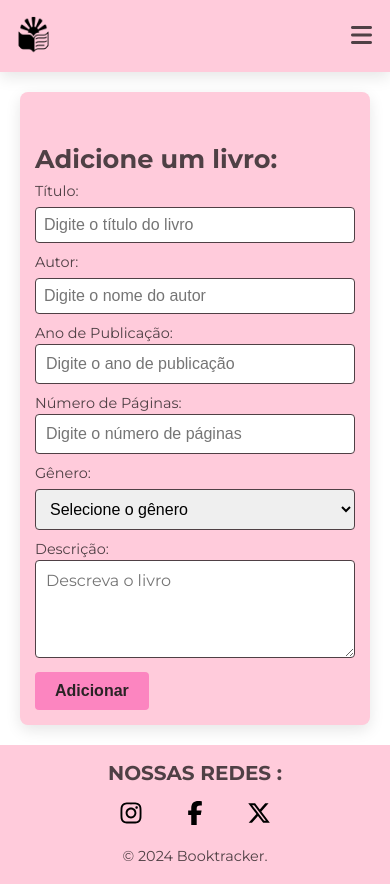
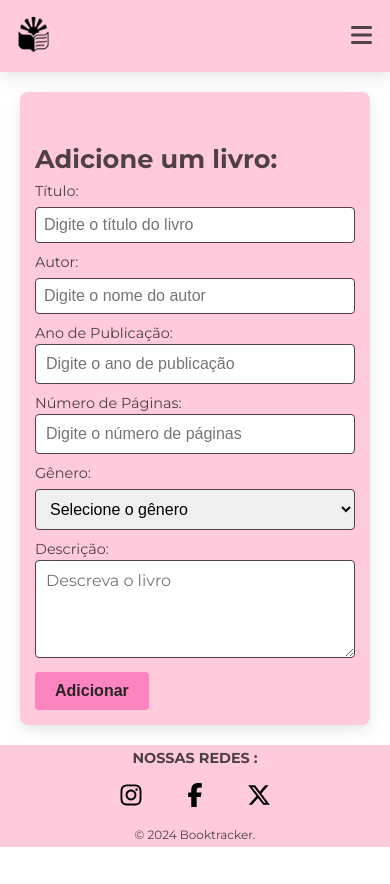
Before and after one commit to analuisaabarbosa/booktracker-alpha, a plain HTML site: page index.html in a window 390 px wide. After the commit the page ends 847 px from the top, so only its background shows below. Drawn offline with Linux system fonts and the light colour scheme.

Commit message:
style: Alteração de revisão de código

```diff
--- a/css/aboutusStyle.css
+++ b/css/aboutusStyle.css
@@ -1,18 +1,22 @@
+/* estilo do body da página */
 body {
     font-family: "Montserrat", sans-serif;
     color: #4f4045;
 }
 
+/* estilo do h2 da página */
 h2 {
     margin-top: 5px;
     text-align: center;
 }
 
+/* estilo da seção about us da página */
 .about-us {
     margin-top: 10px;
     text-align: center;
 }
 
+/* estilo da ''lista'' */
 .about-ul {
     margin-bottom: 18px;
     text-align: center;
--- a/css/footerStyle.css
+++ b/css/footerStyle.css
@@ -1,3 +1,27 @@
+/* estilo do rodapé */
+.footer {
+  background-color: #ffcbdb;
+  color: #4f4045;
+  font-family: "Montserrat", sans-serif;
+  padding: 1rem 0;
+  text-align: center;
+  margin-top: auto;
+}
+
+/* estilo do título do rodapé */
+.footer h5 {
+  font-size: 1.25rem;
+  margin-bottom: 1rem;
+  text-transform: uppercase;
+}
+
+/* estilo do parágrafo do rodapé */
+.footer p {
+  font-size: 0.9rem;
+  line-height: 1.6;
+  margin-top: 1rem;
+}
+
 /* estilo do rodapé */
 .footer {
   background-color: #ffcbdb;
@@ -20,3 +44,33 @@
   line-height: 1.6;
   margin-top: 1rem;
 }
+
+@media (max-width: 768px) {
+  .footer h5 {
+    font-size: 1rem;
+  }
+
+  .footer p {
+    font-size: 0.8rem;
+    line-height: 1.4;
+  }
+
+  .footer {
+    padding: 0.5rem 0;
+  }
+}
+
+@media (max-width: 480px) {
+  .footer h5 {
+    font-size: 0.9rem;
+  }
+
+  .footer p {
+    font-size: 0.75rem;
+    line-height: 1.3;
+  }
+
+  .footer {
+    padding: 0.25rem 0;
+  }
+}
--- a/css/style.css
+++ b/css/style.css
@@ -14,4 +14,5 @@
 main {
   display: flex;
   justify-content: center;
+  flex: 1;
 }
```
Also changed, not shown: css/searchStyle.css (+29 -16 lines).
